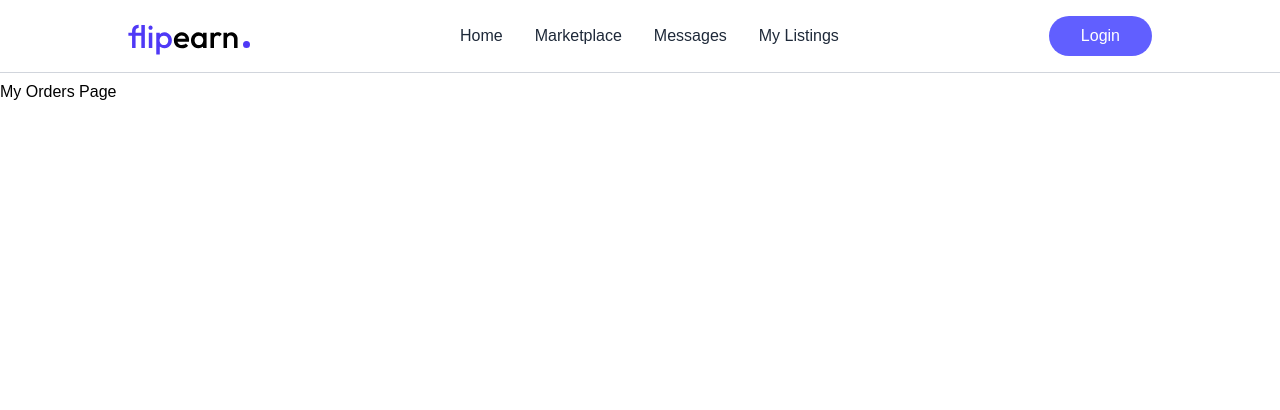
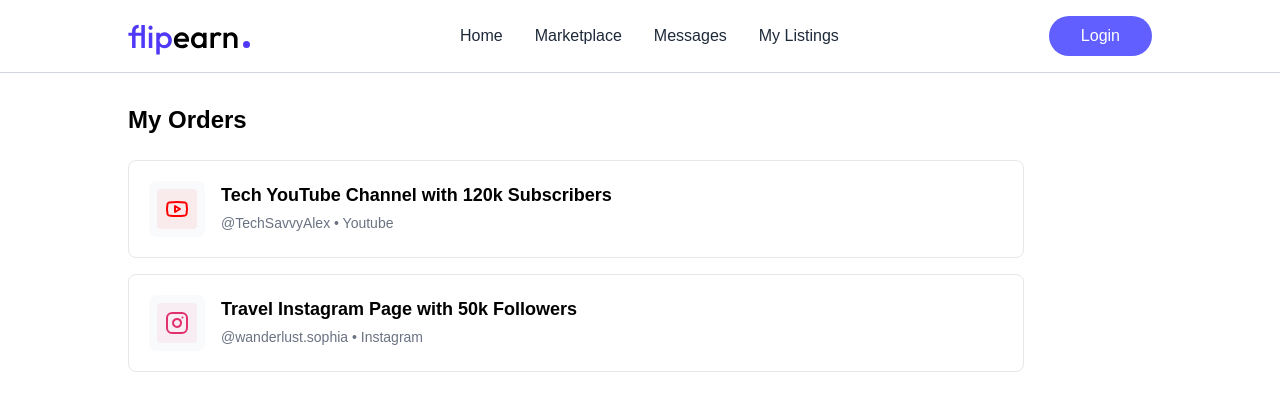
Before and after one commit to jahedripon9/Social-Media-Marketplace, a React (Vite) app in the folder client/: page /my-orders in a window 1280 px wide. Shown: the top 410 px of the page. Built offline with nearby package versions, Linux system fonts and the light colour scheme; no server answers; a web font is replaced by a local one.

Commit message:
feat: add initial my orders page

```diff
--- a/client/src/pages/MyOrders.jsx
+++ b/client/src/pages/MyOrders.jsx
@@ -1,9 +1,86 @@
-import React from 'react'
+import React, { useEffect, useState } from 'react'
+import { dummyOrders, platformIcons } from '../assets/assets'
+import toast from 'react-hot-toast';
+import { Loader2Icon } from 'lucide-react';
 
 const MyOrders = () => {
+  const currency = import.meta.env.VITE_CURRENCY || '$'
+  const [orders, setOrders] = useState([]);
+  const [loading, setLoading] = useState(true);
+  const [expandedId, setExpandedId] = useState(null);
+
+  const fetchOrders = async () => {
+    setOrders(dummyOrders);
+    setLoading(false);
+  }
+
+  useEffect(() => {
+    fetchOrders();
+  }, [])
+  const mask = (val, type) => {
+    if (!val && val !== 0) return '-';
+    return type.toLowerCase() === "password" ? "•".repeat(8) : String(val)
+  }
+
+  const copy = async (txt) => {
+    try {
+      await navigator.clipboard.writeText(txt);
+      toast.success('Copied to clipboard');
+    } catch (error) {
+      toast.error('Failed to copy to clipboard');
+    }
+  }
+
+  if (loading) {
+    return (
+      <div className='h-[80vh] flex justify-center'>
+        <Loader2Icon className='size-7 animate-spin text-indigo-600' />
+      </div>
+    )
+  }
+
+  if (!orders.length) {
+    return (
+      <div className='px-4 md:px-16 lg:px-24 xl:px-32'>
+        <div className='max-w-2xl mx-auto mt-14 bg-white rounded-xl border border-gray-200 p-8 text-center'>
+          <h3 className='text-lg font-semibold'>No orders yet</h3>
+          <p className='text-sm text-gray-500 mt-2'>You haven't purchased any listings yet.</p>
+        </div>
+      </div>
+    )
+  }
+
+
   return (
-    <div>
-      <h1>My Orders Page</h1>
+    <div className='px-4 md:px-16 lg:px-24 xl:px-32 py-6'>
+      <h2 className='text-2xl font-semibold mb-6'>My Orders </h2>
+
+      <div className='space-y-4'>
+        {orders.map((order) => {
+          const id = order.id;
+          const listing = order.listing;
+          const credential = order.credential;
+          const isExpanded = expandedId === id;
+
+          return (
+            <div className='bg-white rounded-lg border border-gray-200 p-5 flex flex-col max-w-4xl' key={id}>
+              <div className='flex items-start  gap-4 flex-1'>
+                <div className='p-2 rounded-lg bg-gray-50 max-sm:hidden'>
+                  {platformIcons[listing.platform]}
+                </div>
+                <div className='flex-1'>
+                  <div className='flex items-start justify-between gap-4'>
+                    <div>
+                      <h3 className='text-lg font-semibold'>{listing.title}</h3>
+                      <p className='text-sm text-gray-500 mt-1'>@{listing.username} • <span className='capitalize'>{listing.platform}</span></p>
+                    </div>
+                  </div>
+                </div>
+              </div>
+            </div>
+          )
+        })}
+      </div>
     </div>
   )
 }
```
